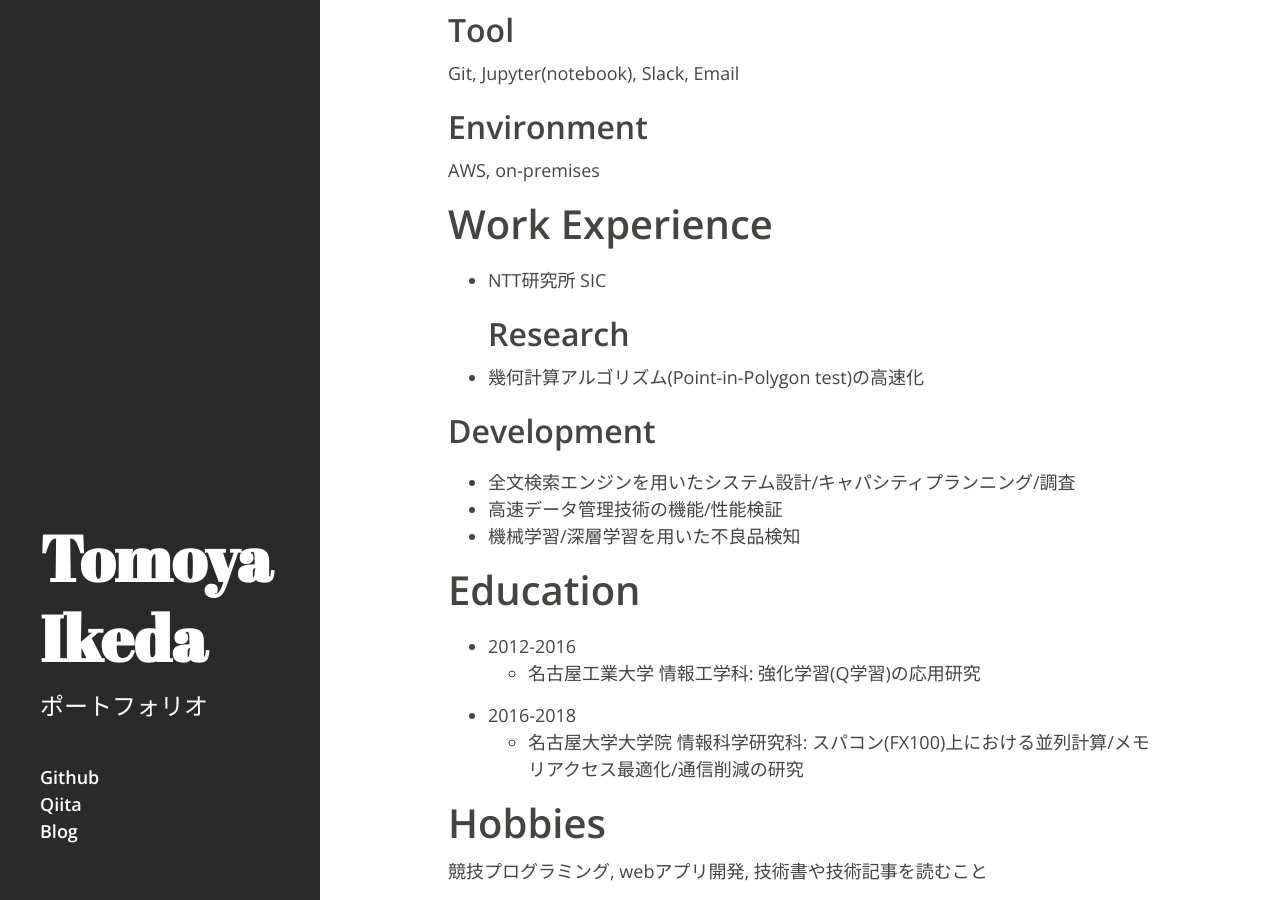
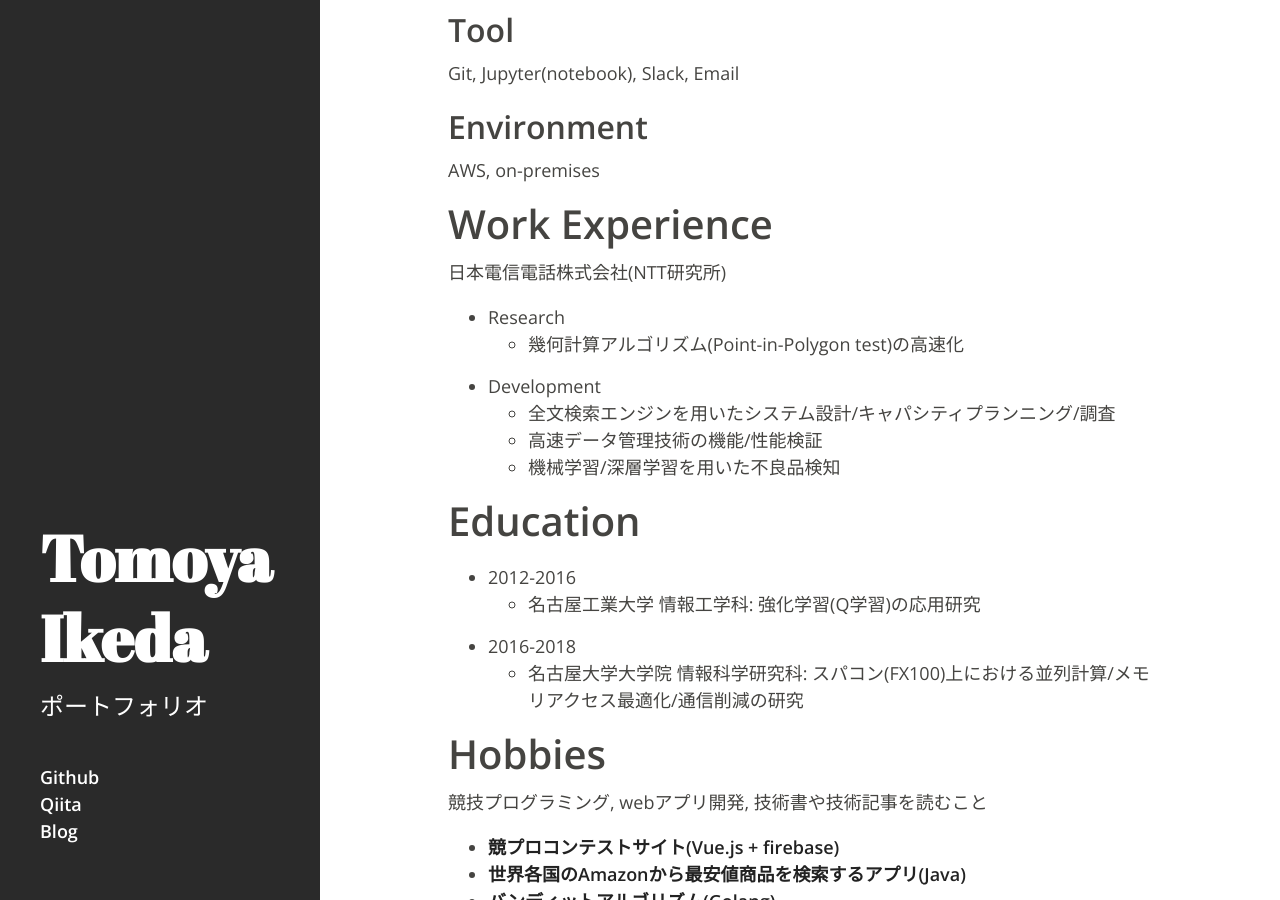
Before and after one commit to motacapla/motacapla.github.io, a Jekyll site: the page built from index.md, in a window 1280 px wide and 900 px high, scrolled down 705 px. Built offline with Jekyll 4.4.1, drawn with Linux system fonts in a browser that asks for light colours; Markdown is read by kramdown in place of the engine named in the settings; the list of posts is cut into pages by our own code.

Commit message:
fixed layouts

```diff
--- a/index.md
+++ b/index.md
@@ -23,14 +23,15 @@ Git, Jupyter(notebook), Slack, Email
 AWS, on-premises
 
 # Work Experience
-- NTT研究所 SIC
-## Research
-- 幾何計算アルゴリズム(Point-in-Polygon test)の高速化
+日本電信電話株式会社(NTT研究所)
 
-## Development
-- 全文検索エンジンを用いたシステム設計/キャパシティプランニング/調査
-- 高速データ管理技術の機能/性能検証
-- 機械学習/深層学習を用いた不良品検知
+- Research
+  - 幾何計算アルゴリズム(Point-in-Polygon test)の高速化
+
+- Development
+  - 全文検索エンジンを用いたシステム設計/キャパシティプランニング/調査
+  - 高速データ管理技術の機能/性能検証
+  - 機械学習/深層学習を用いた不良品検知
 
 # Education
 - 2012-2016
```
